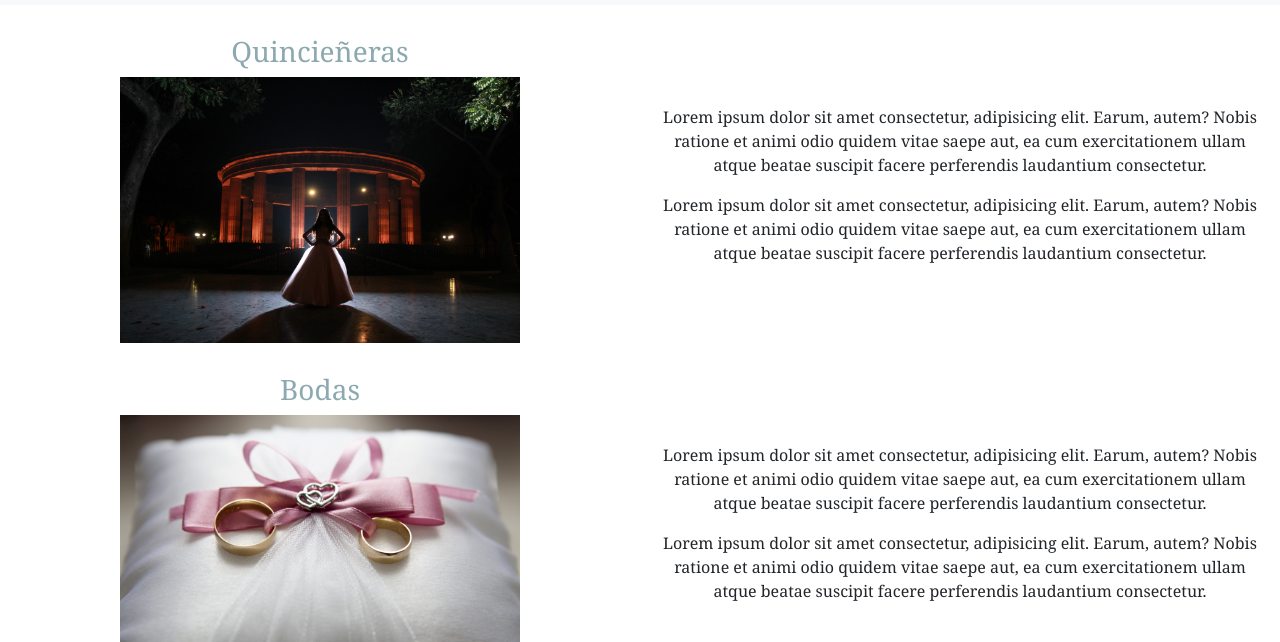
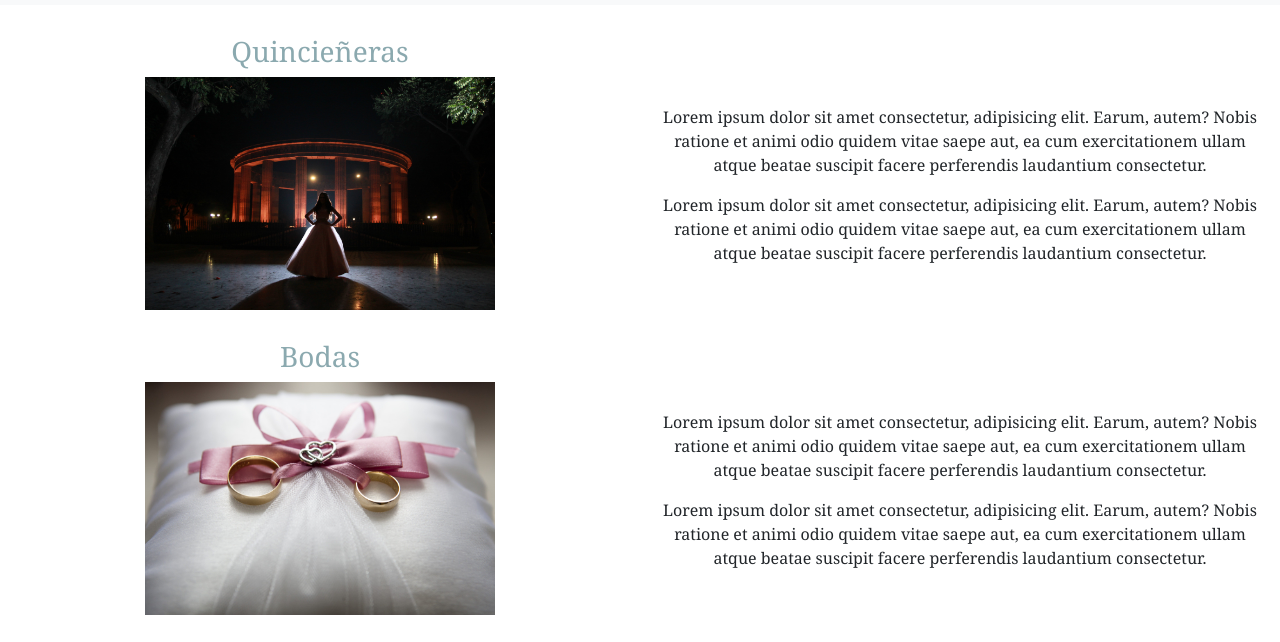
Before and after one commit to ecallegaris/PreEntrega3CallegarisEmanuel, a website: page pages/blog.html in a window 1280 px wide. Shown: the part 71-713 px from the top of the page. Drawn offline with nearby package versions, Linux system fonts and the light colour scheme.

Commit message:
formulario BLOG
Se modificó tamaño imágenes de 400px a 350px tanto el width como el height

```diff
--- a/scss/styles.scss
+++ b/scss/styles.scss
@@ -116,8 +116,9 @@ $color-navbar: transparent;
 	margin-top: 30px;
 	margin-bottom: 30px;
 		img{
-			max-width: 400px;
-			max-height: 400px;
+			max-width: 350px;
+			max-height: 350px;
+
 		}
 		h3{
 			color: $color-h3-footer;
```
Also changed, not shown: pages/blog.html (+1 -1 lines), css/styles.css, 1 other file.
